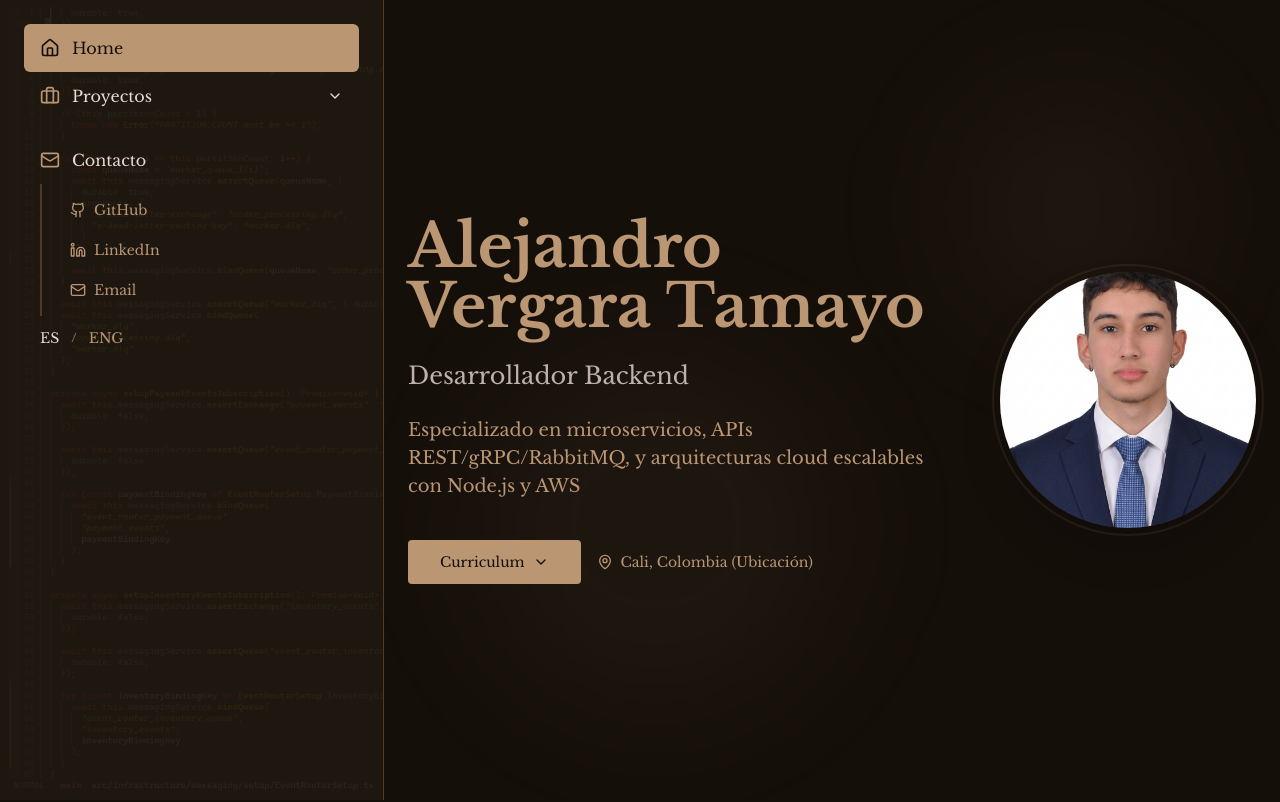
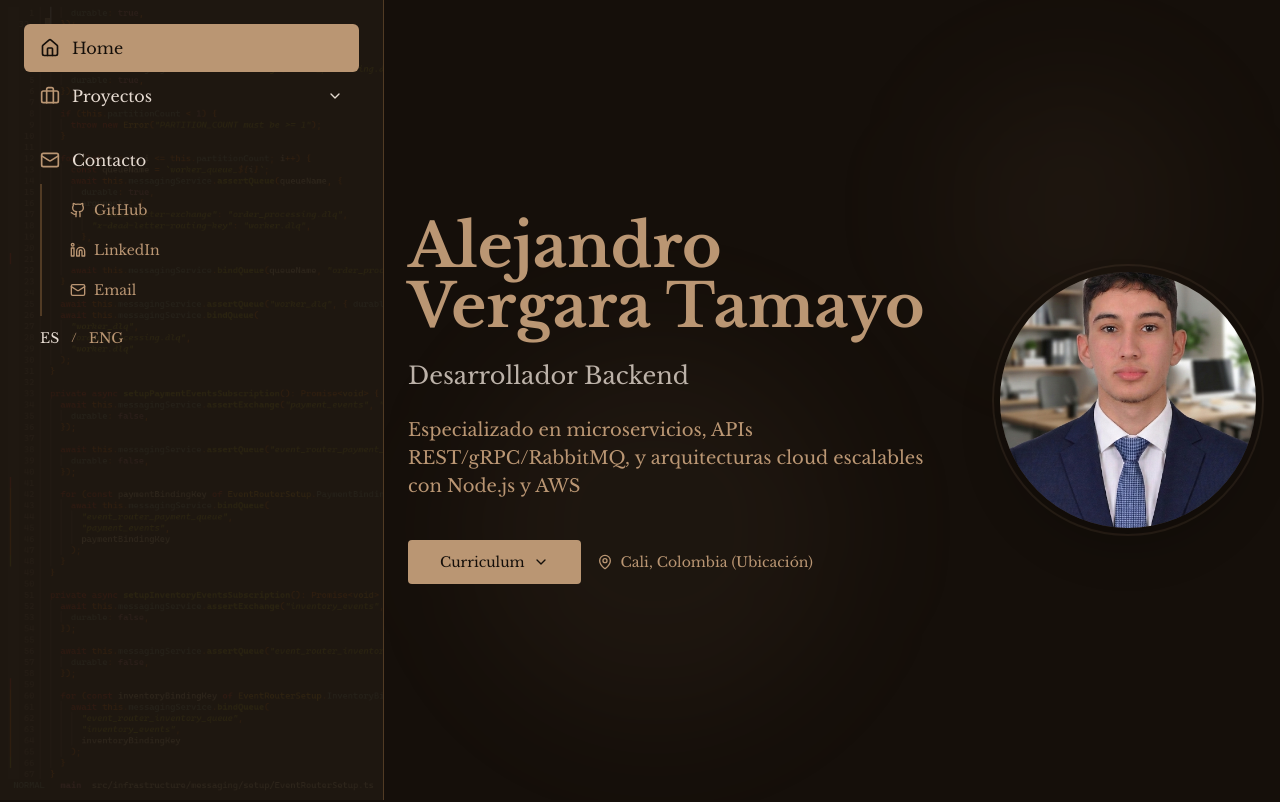
Before and after one commit to Alejotamayo28/web, a Next.js app: page / in a window 1280 px wide. Shown: the top 802 px of the page. Built offline with nearby package versions, Linux system fonts and the light colour scheme.

Commit message:
feat: update profile photo to new image

```diff
--- a/app/page.tsx
+++ b/app/page.tsx
@@ -436,7 +436,7 @@ const isProjectsActive = activeSection === 'projects' || activeSection === 'pers
                   <div className="relative">
                     <div className="w-48 h-48 md:w-56 md:h-56 lg:w-64 lg:h-64 rounded-full overflow-hidden border-4 border-primary/20 shadow-2xl">
                       <Image
-                        src="/traje-alejandro.png"
+                        src="/photo_me.png"
                         alt={cvData.name}
                         fill
                         className="object-cover rounded-full"
```
Also changed, not shown: public/photo_me.png (added).
